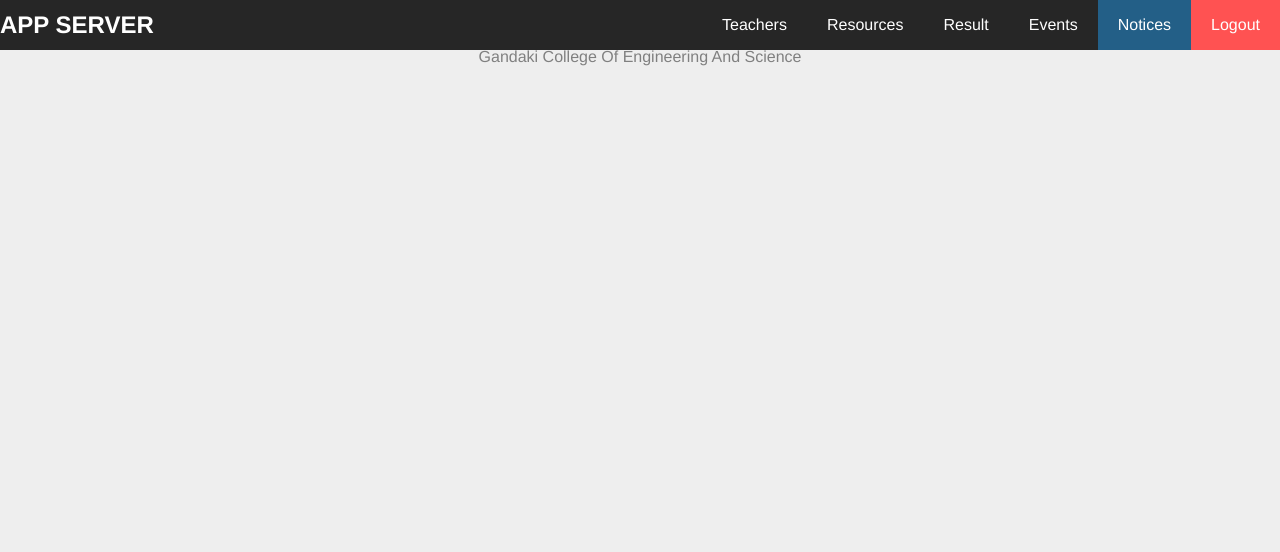
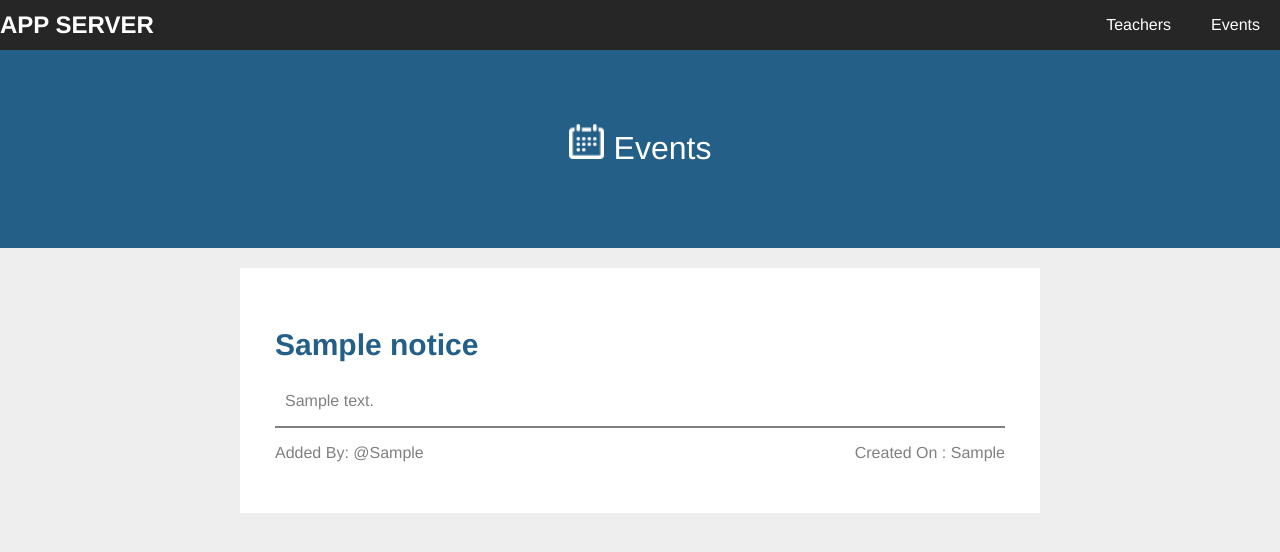
Before and after one commit to ananta/college-app, a PHP site: page /gcesServer/notices.php in a window 1280 px wide. Shown: the top 552 px of the page. Run offline with PHP 8.4, Linux system fonts and the light colour scheme; the visitor is signed in with stand-in values (Sample User, id 1); tables that the repository leaves empty or names only in its code hold one stand-in row (values such as "Sample post").

Commit message:
update notices page

```diff
--- a/notices.php
+++ b/notices.php
@@ -1,12 +1,42 @@
 <?php
-session_start();
-ob_start();
-include('utils/session.php');
-include('components/header.php');
-include('config/config.php');
+    include('components/header.php');
+    include("config/config.php");
+    ob_start();
+    $errors = array();
+    $message = array();
 ?>
-
+    <div class="heroic-header">
+        <h1 class="heroic-title"><img class="heroic-img" src="res/calendar_icon.png">Events</h1>
+    </div>
+    <div class="events-container">
 
 <?php
-include('components/footer.php');
+ if($_SERVER["REQUEST_METHOD"] == "GET"){
+    $sql = "SELECT * FROM notice";
+    $result = mysqli_query($db,$sql);
+    if(mysqli_num_rows($result) == 0){
+        echo '
+        <div style="line-height:300px; text-align:center; height:300px; ">
+            <h1 style="color: gray;">No Events Found :D</h1>
+        </div>
+        ';
+    }else {
+        while($row = mysqli_fetch_array($result)){
+            echo '
+            <div class="eventCard">
+                <h2 class="eventTitle">'.$row["notice_title"].'</h2>
+                <p class="eventDetails">'.$row["notice_description"].'</p>
+                <div style="height:2px; background-color:gray;"></div>
+                <div class="eventFooter">
+                    <p style="color:gray; float:left;">Added By: @'.$row["added_by"].'</p>
+                    <p style="color:gray; float:right;" >Created On : '.$row["notice_created"].'</p>
+                    <p style="clear:both"></p>
+                </div>
+                <div></div>
+            </div>'
+                ;
+        }
+    }
+}
 ?>
+</div>
```
